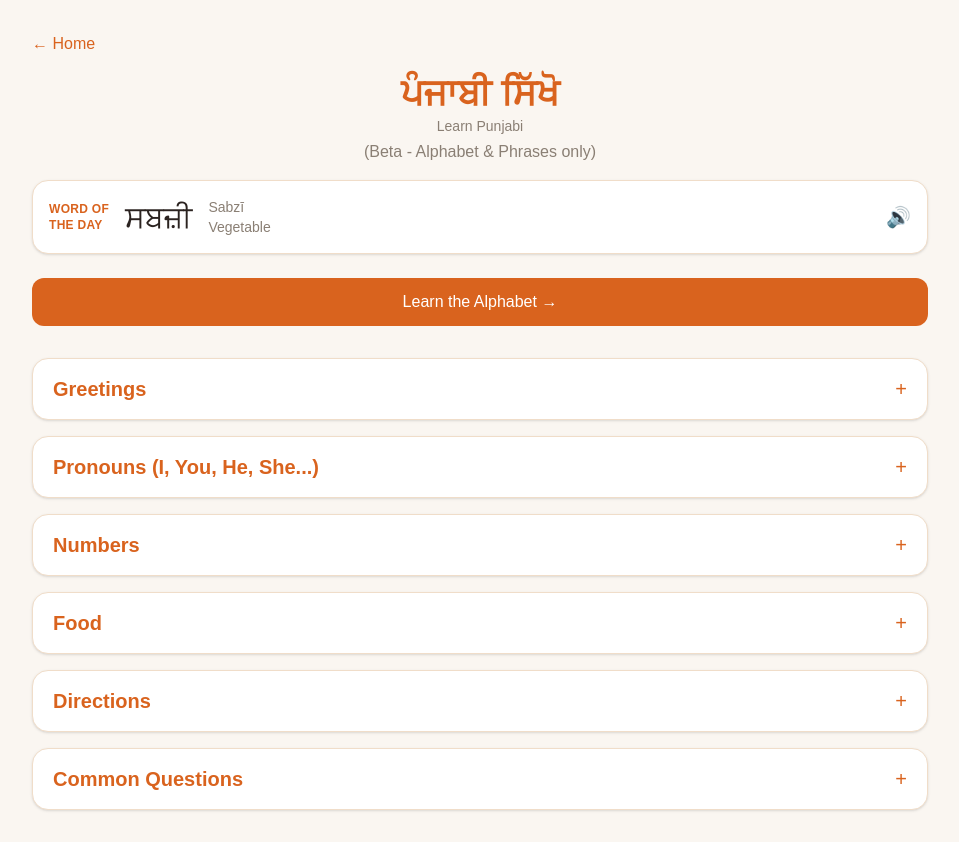
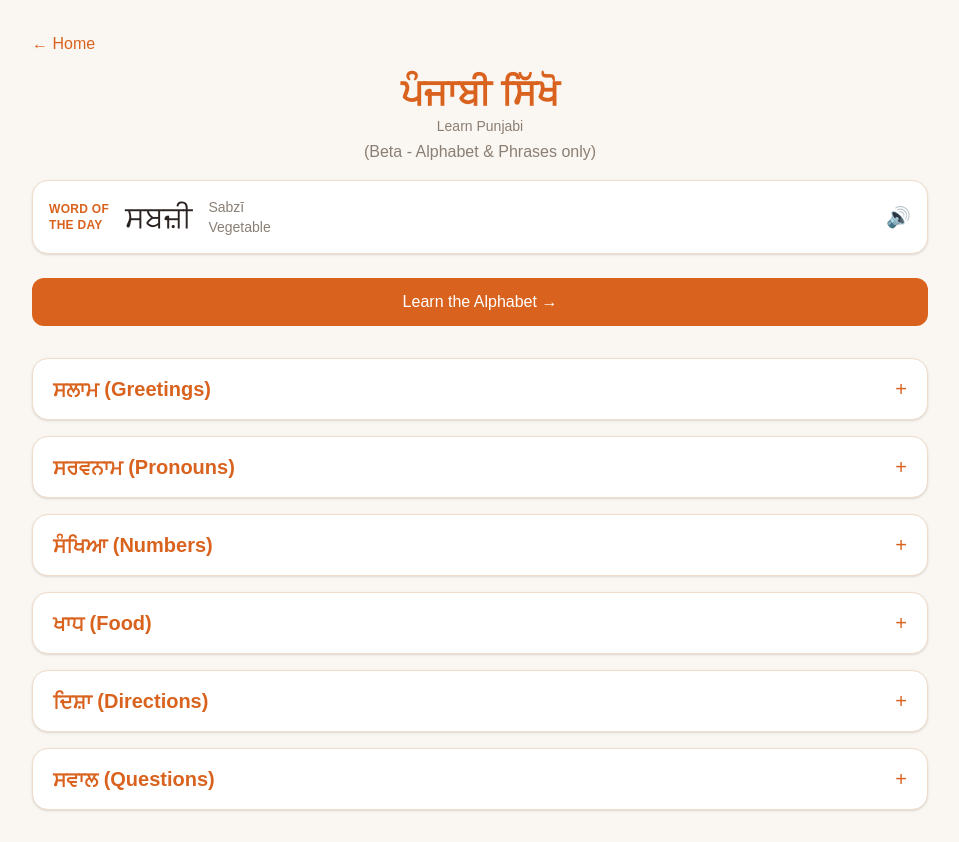
Before and after one commit to Raksha8/learn-kannada, a Next.js app: page /punjabi in a window 1280 px wide. Shown: the whole page, without its empty margins (160-1119 px from the left). Built offline with nearby package versions, Linux system fonts and the light colour scheme.

Commit message:
Add Punjabi (Gurmukhi) labels for category headings

```diff
--- a/app/punjabi/page.tsx
+++ b/app/punjabi/page.tsx
@@ -6,12 +6,12 @@ import Accordion from "../components/Accordion";
 import { useStreak } from "../useStreak";
 
 const categoryLabels: Record<string, string> = {
-  greetings: "Greetings",
-  pronouns: "Pronouns (I, You, He, She...)",
-  numbers: "Numbers",
-  food: "Food",
-  directions: "Directions",
-  questions: "Common Questions",
+  greetings: "ਸਲਾਮ (Greetings)",
+  pronouns: "ਸਰਵਨਾਮ (Pronouns)",
+  numbers: "ਸੰਖਿਆ (Numbers)",
+  food: "ਖਾਧ (Food)",
+  directions: "ਦਿਸ਼ਾ (Directions)",
+  questions: "ਸਵਾਲ (Questions)",
 };
 
 const categoryOrder = ["greetings", "pronouns", "numbers", "food", "directions", "questions"];
```
